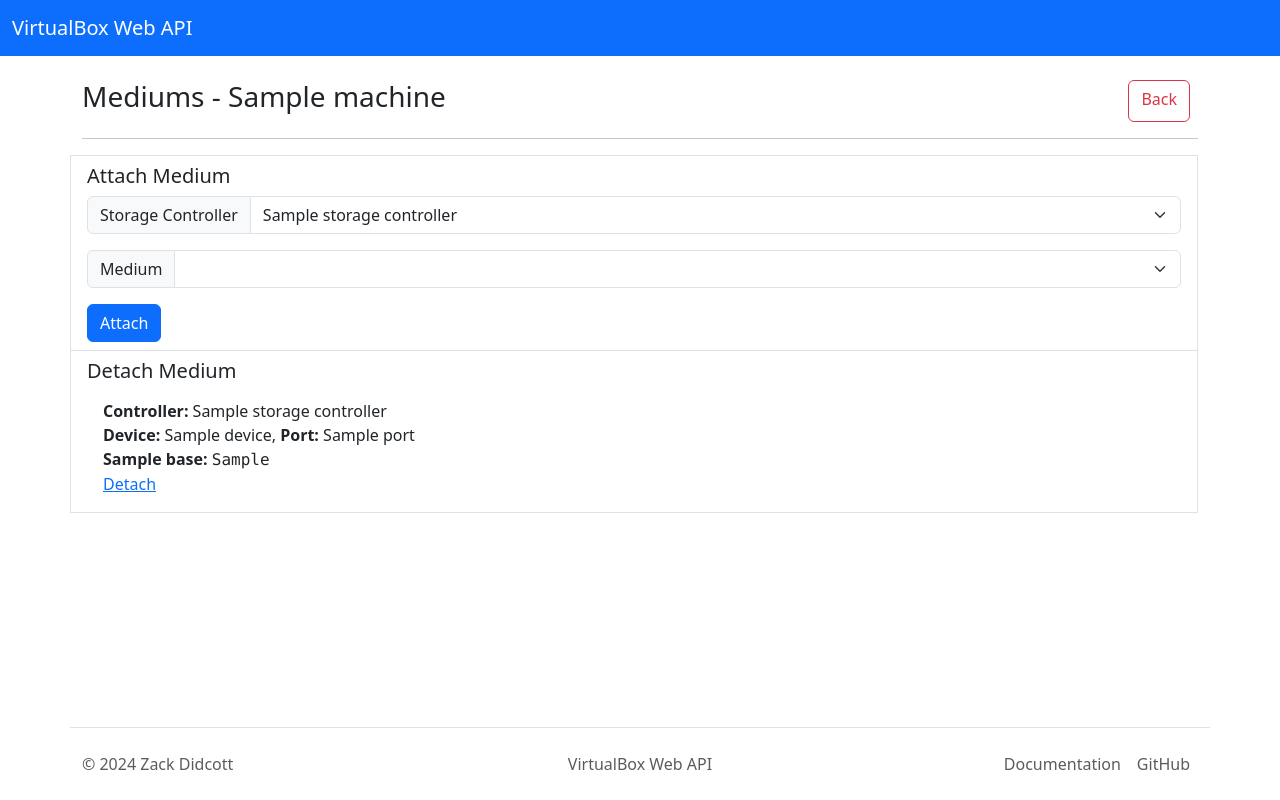
After one commit to Zedeldi/vbox-api, a Python web app: template vbox_api/http/templates/machine/medium.html in a window 1280 px wide. The commit adds this page. Run offline with Jinja, Linux system fonts and the light colour scheme; the template is opened without the code that fills it: most values are stand-ins (such as "Sample title", 1, 10 or a date in 2020); lists and menus that the app fills with data are empty.

Commit message:
Add method to detach medium from machine and include children when getting mediums from VirtualBox model

```diff
--- a/pyproject.toml
+++ b/pyproject.toml
@@ -5,7 +5,7 @@ build-backend = "setuptools.build_meta"
 [project]
 name = "vbox-api"
 description = "Python bindings to the VirtualBox SOAP API."
-version = "0.8.1"
+version = "0.9.0"
 readme = "README.md"
 license = {file = "LICENSE"}
 authors = [
--- a/vbox_api/http/templates/machine/edit.html
+++ b/vbox_api/http/templates/machine/edit.html
@@ -4,7 +4,7 @@
 <form method="POST">
   <div class="d-flex">
     <h3 class="me-auto">{{ machine.name }}</h3>
-    <a class="btn btn-secondary me-2" href="{{ url_for('machine.attach_medium', id=machine.id) }}" role="button">Attach Medium</a>
+    <a class="btn btn-secondary me-2" href="{{ url_for('machine.medium', id=machine.id) }}" role="button">Mediums</a>
     <div class="vr me-2"></div>
     <a class="btn btn-outline-danger me-2" href="{{ url_for('machine.view', id=machine.id) }}" role="button">Cancel</a>
     <button type="reset" class="btn btn-outline-warning me-2">Reset</button>
--- /dev/null
+++ b/vbox_api/http/templates/machine/medium.html
@@ -0,0 +1,58 @@
+{% extends "layout.html" %}
+{% block title %}Mediums - {{ machine.name }}{% endblock %}
+{% block content %}
+<div class="d-flex">
+  <h3 class="me-auto">Mediums - {{ machine.name }}</h3>
+  <a class="btn btn-outline-danger me-2" href="{{ url_for('machine.edit', id=machine.id) }}" role="button">Back</a>
+</div>
+<hr>
+<div class="row">
+  <ul class="list-group list-group-flush">
+    <div class="col">
+      <li class="list-group-item">
+        <section id="attach-medium">
+          <form action="{{ url_for('machine.attach_medium', id=machine.id) }}" method="POST">
+            <h5>Attach Medium</h5>
+            <div class="input-group mb-3">
+              <span class="input-group-text">Storage Controller</span>
+              <select id="storage_controller" name="storage_controller" class="form-select">
+                {% for storage_controller in machine.storage_controllers | sort(attribute="name") %}
+                <option value="{{ storage_controller.name }}">{{ storage_controller.name }}</option>
+                {% endfor %}
+              </select>
+            </div>
+            <div class="input-group mb-3">
+              <span class="input-group-text">Medium</span>
+              <select id="medium_id" name="medium_id" class="form-select">
+                {% for medium in g.api.mediums | sort(attribute="name") %}
+                <option value="{{ medium.id }}">{{ medium.name }}</option>
+                {% endfor %}
+              </select>
+            </div>
+            <button type="submit" class="btn btn-primary">Attach</button>
+          </form>
+        </section>
+      </li>
+      <li class="list-group-item">
+        <section id="detach-medium">
+          <h5>Detach Medium</h5>
+          <ul class="list-group list-group-flush">
+            {% for storage_controller in machine.storage_controllers %}
+            <li class="list-group-item">
+              <b>Controller: </b>{{ storage_controller.name }}<br>
+              {% for medium_attachment in machine.get_medium_attachments_of_controller(storage_controller.name) %}
+              {% if medium_attachment.medium %}
+              <b>Device: </b>{{ medium_attachment.device }}, <b>Port: </b>{{ medium_attachment.port }}<br>
+              <b>{{ medium_attachment.medium.base.get_device_type_name() }}: </b><span class="font-monospace">{{ medium_attachment.medium.base.get_path() }}</span><br>
+              <a href="{{ url_for('machine.detach_medium', id=machine.id, medium_id=medium_attachment.medium.id) }}">Detach</a><br>
+              {% endif %}
+              {% endfor %}
+            </li>
+            {% endfor %}
+          </ul>
+        </section>
+      </li>
+    </div>
+  </ul>
+</div>
+{% endblock %}
--- a/vbox_api/http/templates/medium/view.html
+++ b/vbox_api/http/templates/medium/view.html
@@ -50,6 +50,9 @@
           <b>Location: </b><a class="font-monospace" href="{{ url_for('medium.download', id=medium.id) }}">{{ medium.base.get_path() }}</a><br>
           <b>Format: </b>{{ medium.format }}<br>
           <b>Size: </b>{{ medium.logical_size | filesizeformat(binary=True) }}<br>
+          {% if not medium.machine_ids %}
+          <a href="{{ url_for('medium.delete', id=medium.id) }}">Delete</a>
+          {% endif %}
         </li>
         {% else %}
         <li class="list-group-item">
@@ -68,6 +71,9 @@
           <b>Location: </b><a class="font-monospace" href="{{ url_for('medium.download', id=medium.id) }}">{{ medium.base.get_path() }}</a><br>
           <b>Format: </b>{{ medium.format }}<br>
           <b>Size: </b>{{ medium.logical_size | filesizeformat(binary=True) }}<br>
+          {% if not medium.machine_ids %}
+          <a href="{{ url_for('medium.delete', id=medium.id) }}">Delete</a>
+          {% endif %}
         </li>
         {% else %}
         <li class="list-group-item">
```
Also changed, not shown: vbox_api/http/templates/machine/attach-medium.html (deleted, +0 -39 lines), vbox_api/http/views/machine.py (+40 -16 lines), vbox_api/models/virtualbox.py (+10 -4 lines).
